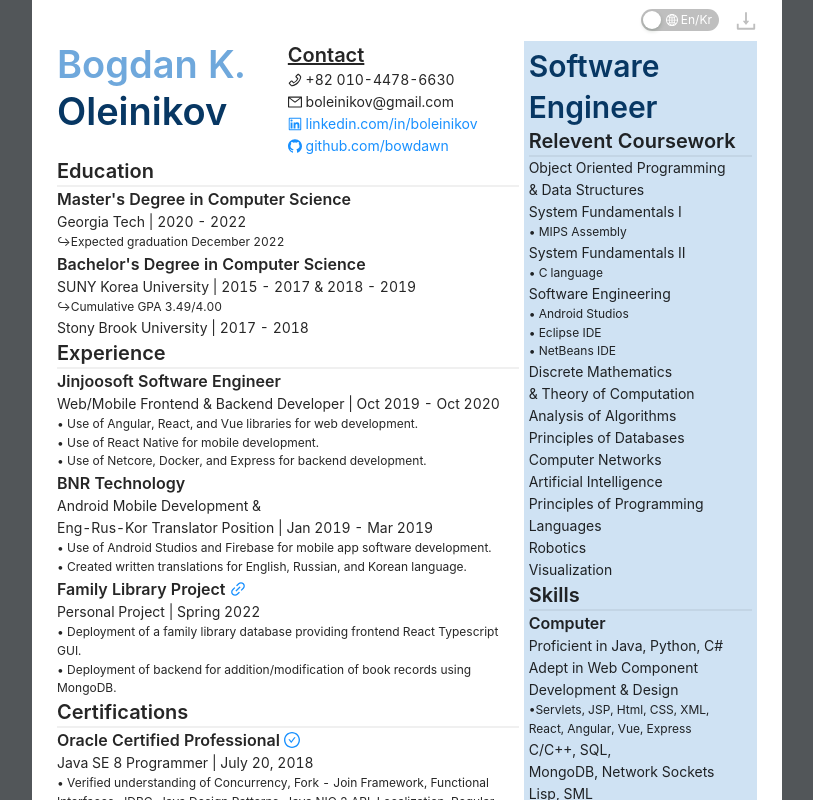
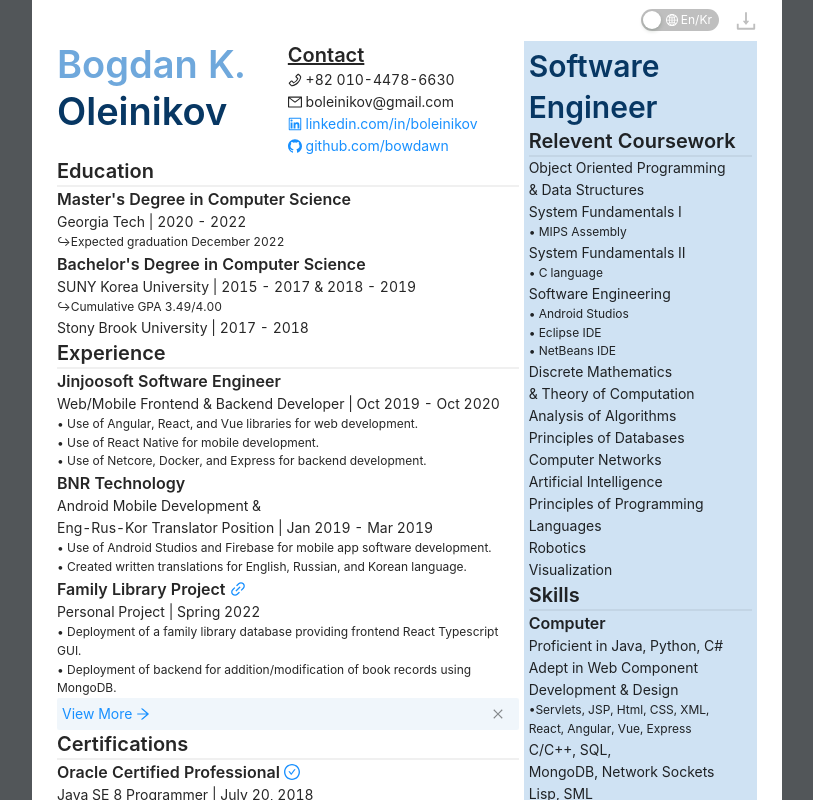
Before and after one commit to bowdawn/oleinikov-resume, a React (Create React App) app: page / in a window 1280 px wide. Shown: the top 800 px of the page, without its empty margins (233-1046 px from the left). Built offline with nearby package versions, Linux system fonts and the light colour scheme.

Commit message:
added see more function

```diff
--- a/src/App.tsx
+++ b/src/App.tsx
@@ -1,7 +1,7 @@
 import React, { FC, useState } from 'react';
-import { Row, Col, Divider, Typography, Progress, PageHeader, Switch, Space } from 'antd';
+import { Row, Col, Divider, Typography, Progress, PageHeader, Switch, Space, Alert } from 'antd';
 import './App.css';
-import { DownloadOutlined, FontSizeOutlined, GlobalOutlined } from '@ant-design/icons';
+import { ArrowRightOutlined, DownloadOutlined, FontSizeOutlined, GlobalOutlined } from '@ant-design/icons';
 import ResumeItem from './components/ResumeItem';
 import resume_en from './static/resume_en';
 import resume_kr from './static/resume_kr';
@@ -63,6 +63,7 @@ const App: FC = () => {
           <Title level={4} >{resume.experience}</Title>
           <Divider />
           {resume.experienceitem.map((x) => <ResumeItem description={x.description} />)}
+          <Alert message={resume.experienceviewmore} type="info"  closable />
           <Title level={4} >{resume.certifications}</Title>
           <Divider />
           {resume.certificationitem.map((x) => <ResumeItem description={x.description} />)}
--- a/src/static/locales/en/education.tsx
+++ b/src/static/locales/en/education.tsx
@@ -4,4 +4,8 @@ export default {
     "id1_header" : "Master's Degree in Computer Science",
     "id1_title" : "Georgia Tech | 2020 - 2022",
     "id1_detail" : "↪Expected graduation December 2022",
+    "id2_header" : "Bachelor's Degree in Computer Science",
+    "id2_title" : "SUNY Korea University | 2015 - 2017 & 2018 - 2019",
+    "id2_detail" : "↪Cumulative GPA 3.49/4.00",
+    "id2_title_2" : "Stony Brook University | 2017 - 2018",
 } as Education
--- a/src/static/locales/kr/education.tsx
+++ b/src/static/locales/kr/education.tsx
@@ -4,4 +4,8 @@ export default {
     "id1_header" : "컴퓨터공학 석사",
     "id1_title" : "조지아 공과대학교 | 2020 - 2022",
     "id1_detail" : "↪2022년 12월 졸업 예상",
+    "id2_header" : "컴퓨터공학 학사",
+    "id2_title" : "한국 뉴욕주립대학교 | 2015 - 2017 & 2018 - 2019",
+    "id2_detail" : "↪전체 학점 평균 3.49/4.00",
+    "id2_title_2" : "스토니브룩 대학교 | 2017 - 2018",
 } as Education
--- a/src/static/resume_en.tsx
+++ b/src/static/resume_en.tsx
@@ -1,7 +1,9 @@
 
+import { ArrowRightOutlined } from "@ant-design/icons";
+import Link from "antd/lib/typography/Link";
 import Resume from "../types/Resume";
 import badges from "./badges";
-import contact from "./contact";
+import contact from "./locales/contact";
 import education from "./locales/en/education"
 
 
@@ -36,10 +38,10 @@ const resume_en: Resume =
     {
         description:
             [
-                { type: "header", text: "Bachelor's Degree in Computer Science" },
-                { type: "title", text: "SUNY Korea University | 2015 - 2017 & 2018 - 2019" },
-                { type: "detail", text: "↪Cumulative GPA 3.49/4.00" },
-                { type: "title", text: "Stony Brook University | 2017 - 2018" },
+                { type: "header", text: education.id2_header },
+                { type: "title", text: education.id2_title },
+                { type: "detail", text: education.id2_detail },
+                { type: "title", text: education.id2_title_2 },
             ]
     }],
     experience: "Experience",
@@ -80,6 +82,7 @@ const resume_en: Resume =
                 },
             ]
     }],
+    experienceviewmore: <Link target="_blank" rel="noopener noreferrer" href="https://docs.google.com/viewer?url=https://docs.google.com/document/d/1reOvkzQh9aAVc7uFfWqpd9gFGzJa3YJgE4gK3yv_15U/export?format=pdf">View More <ArrowRightOutlined /></Link>,
     certifications: "Certifications",
     certificationitem: [{
         description:
--- a/src/static/resume_kr.tsx
+++ b/src/static/resume_kr.tsx
@@ -1,6 +1,8 @@
+import { ArrowRightOutlined } from "@ant-design/icons";
+import Link from "antd/lib/typography/Link";
 import Resume from "../types/Resume";
 import badges from "./badges";
-import contact from "./contact";
+import contact from "./locales/contact";
 import education from "./locales/kr/education"
 const resume_kr: Resume =
 {
@@ -33,10 +35,10 @@ const resume_kr: Resume =
     {
         description:
             [
-                { type: "header", text: "컴퓨터공학 학사" },
-                { type: "title", text: "한국 뉴욕주립대학교 | 2015 - 2017 & 2018 - 2019" },
-                { type: "detail", text: "↪전체 학점 평균 3.49/4.00" },
-                { type: "title", text: "스토니브룩 대학교 | 2017 - 2018" },
+                { type: "header", text: education.id2_header },
+                { type: "title", text: education.id2_title },
+                { type: "detail", text: education.id2_detail },
+                { type: "title", text: education.id2_title_2 },
             ]
     }],
     experience: "경력사항",
@@ -76,6 +78,7 @@ const resume_kr: Resume =
                 },
             ]
     }],
+    experienceviewmore: <Link target="_blank" rel="noopener noreferrer" href="https://docs.google.com/viewer?url=https://docs.google.com/document/d/1pX7y7ewYfvFU70IfEAZTECGm5HQgG8TATX4fXq8ZgvA/export?format=pdf">다 보기 <ArrowRightOutlined /></Link>,
     certifications: "자격사항",
     certificationitem: [{
         description:
--- a/src/style/ant-override.css
+++ b/src/style/ant-override.css
@@ -41,3 +41,16 @@ h1.ant-typography {
     padding-top: 5px;
     padding-bottom: 0px;
 }
+
+.ant-alert {
+    margin-right: 0px;
+    padding-top: 5px;
+    padding-bottom: 5px;
+    padding-left: 5px;
+}
+
+.ant-alert-info{
+    background-color: #CFE2F350;
+    border: none;
+
+}
--- a/src/types/Education.ts
+++ b/src/types/Education.ts
@@ -2,6 +2,10 @@ interface EducationType {
     "id1_header" : string;
     "id1_title" : string;
     "id1_detail" : string;
+    "id2_header" : string;
+    "id2_title" : string;
+    "id2_detail" : string;
+    "id2_title_2" : string;
 }
 
 export default EducationType;
--- a/src/types/Resume.ts
+++ b/src/types/Resume.ts
@@ -1,3 +1,4 @@
+import { ReactNode } from "react";
 import ResumeItem from "./ResumeItem";
 
 interface ResumeType {
@@ -12,6 +13,7 @@ interface ResumeType {
     educationitem: ResumeItem[];
     experience: string;
     experienceitem: ResumeItem[];
+    experienceviewmore: string | ReactNode;
     certifications: string;
     certificationitem: ResumeItem[];
     software: string;
```
Also changed, not shown: src/static/locales/contact.tsx (renamed from src/static/contact.tsx).
